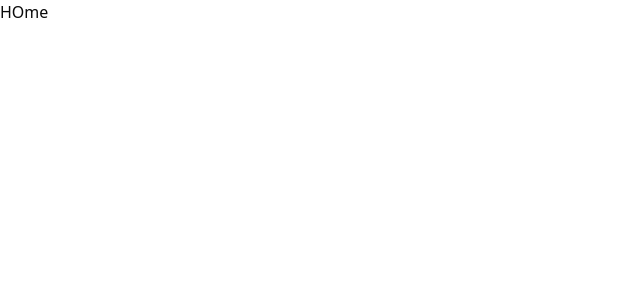
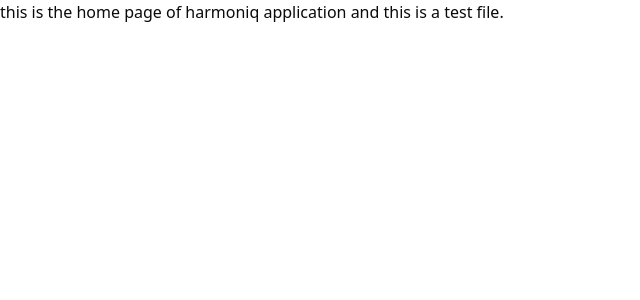
Before and after one commit to TeamElite1/Harmoniq-web, a Next.js app: page / in a window 1280 px wide. Shown: the top 300 px of the page, without its empty margins (0-640 px from the left). Built offline with nearby package versions, Linux system fonts and the light colour scheme.

Commit message:
chore: deleted build_lint_test file

```diff
--- a/src/app/page.tsx
+++ b/src/app/page.tsx
@@ -2,7 +2,7 @@ import React from 'react'
 
 const HOme = () => {
   return (
-    <div>HOme</div>
+    <div> this is the home page of harmoniq application and this is a test file.</div>
   )
 }
 
```
